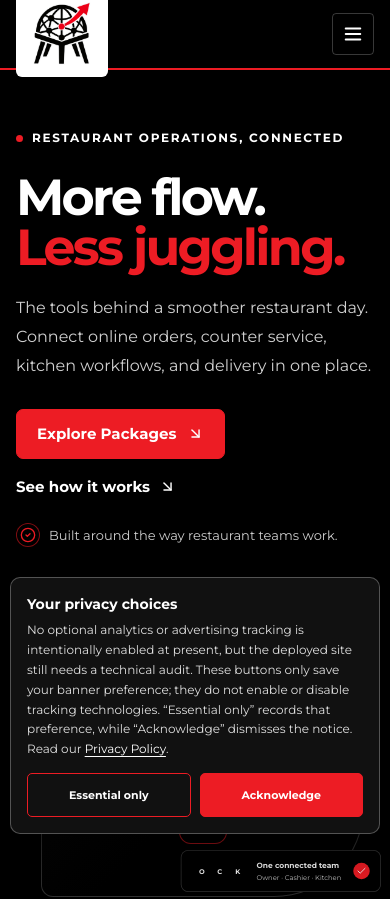
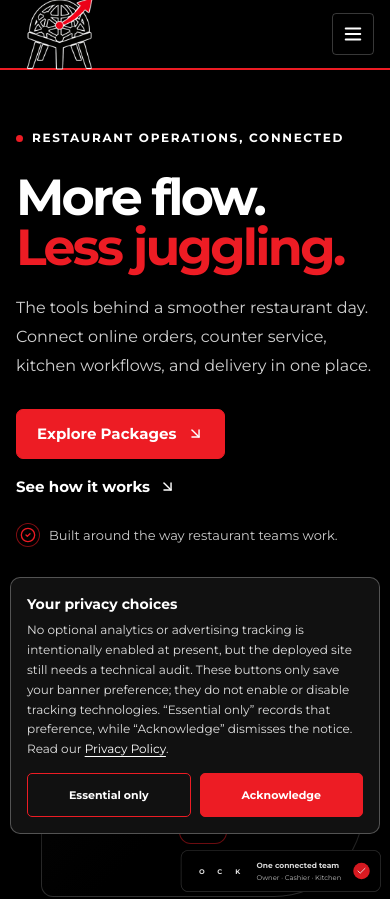
Before and after one commit to Jrnotjunior/web2table.io, a React (Vite) app: page / in a window 390 px wide. Shown: the top 899 px of the page. Built offline with nearby package versions, Linux system fonts and the light colour scheme.

Commit message:
Remove white container behind logo

```diff
--- a/src/styles/modules/02-brand-overrides.css
+++ b/src/styles/modules/02-brand-overrides.css
@@ -82,11 +82,10 @@ body, .site-header, .main-nav, .platform-section, .solutions-section,
 }
 
 
-/* Official Web2Table logo asset: white backing keeps the dark mark visible on the black header. */
-.brand { display: inline-flex; align-items: center; flex: 0 0 auto; padding: 5px 8px; border-radius: 6px; background: #fff; }
-.brand-logo { display: block; width: 84px; max-width: 100%; height: auto; object-fit: contain; }
-.site-footer .brand { padding: 5px 8px; }
-.site-footer .brand-logo { width: 84px; }
+/* Use the uploaded logo directly, without a white container behind it. */
+.brand { display: inline-flex; align-items: center; flex: 0 0 auto; padding: 0; border-radius: 0; background: transparent; }
+.brand-logo { display: block; width: 100px; max-width: 100%; height: auto; object-fit: contain; background: transparent; }
+.site-footer .brand-logo { width: 100px; }
 /* Clear red navigation hover state. */
 .main-nav > a:not(.nav-cta) { transition: color .18s ease; }
 .main-nav > a:not(.nav-cta):hover,
@@ -94,5 +93,5 @@ body, .site-header, .main-nav, .platform-section, .solutions-section,
 .footer-links a:hover,
 .footer-links a:focus-visible { color: var(--accent); }
 @media (max-width: 760px) {
-  .brand-logo, .site-footer .brand-logo { width: 76px; }
+  .brand-logo, .site-footer .brand-logo { width: 88px; }
 }
```
